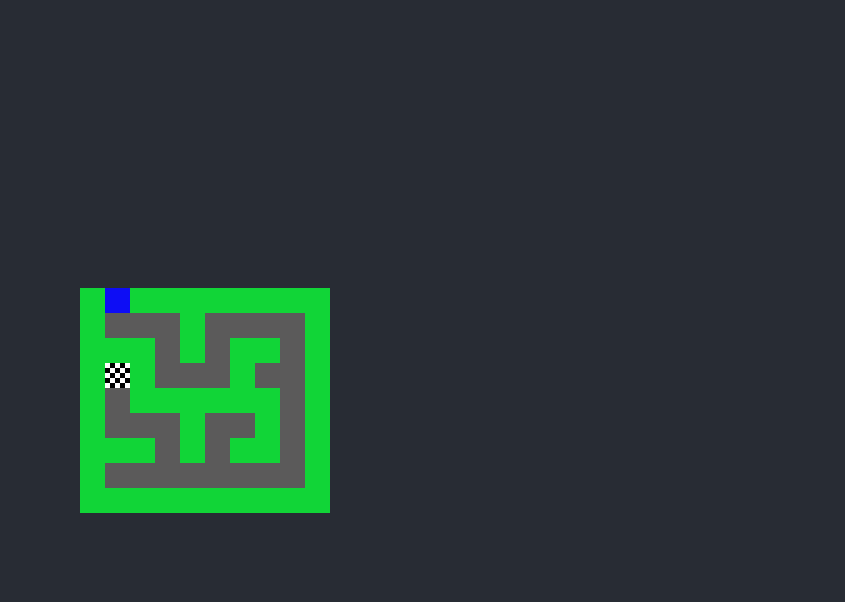
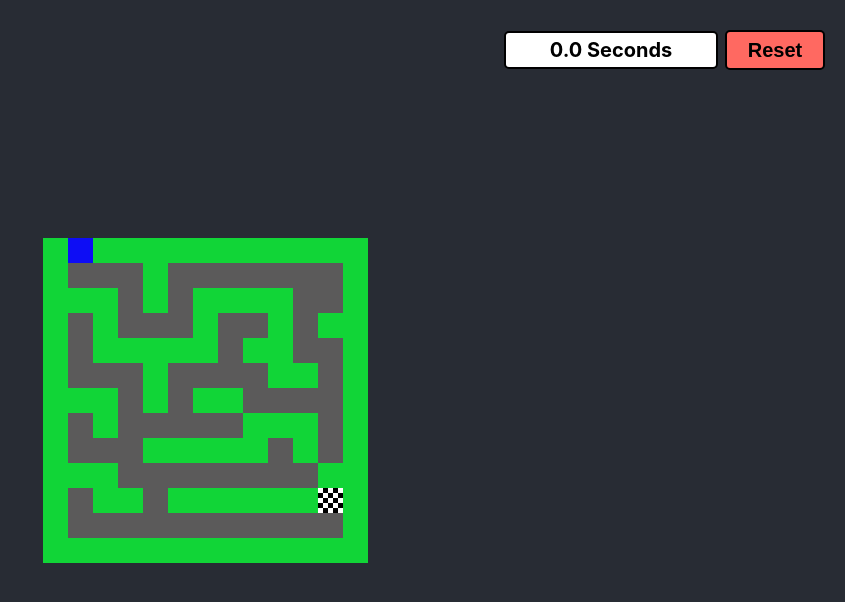
Before and after one commit to Skip-SBT/Algs, a React (Create React App) app: page / in a window 1280 px wide. Shown: the top 602 px of the page, without its empty margins (435-1280 px from the left). Built offline with nearby package versions, Linux system fonts and the light colour scheme.

Commit message:
Added timer and win and reset logic

```diff
--- a/src/PlayerController.tsx
+++ b/src/PlayerController.tsx
@@ -43,4 +43,12 @@ export class PlayerController {
 
         return this.position;
     }
+
+    public resetGame(initialPosition: Position): void {
+        this.position = initialPosition;
+    }
+
+    public hasWon(): boolean {
+        return this.map[this.position.row][this.position.col] === 'f';
+    }
 }
--- a/src/maze/Maze.css
+++ b/src/maze/Maze.css
@@ -35,11 +35,73 @@
     background-position: 0 0, 5px 5px;
 }
 
+.resetButton-fixed {
+    background-color: #FF6961;
+    width: 100px;
+    height: 40px;
+    font-size: 20px;
+    font-weight: bold;
+    align-content: center;
+    position: fixed;
+    top: 50px;
+    right: -30px;
+    padding: 5px;
+    border-radius: 5px;
+    border: 2px solid #000;
+    transform: translate(-50%, -50%);
+}
+
+.resetButton {
+    background-color: #FF6961;
+    width: 100px;
+    height: 50px;
+    font-size: 20px;
+    font-weight: bold;
+    align-content: center;
+    margin-bottom: 20px;
+}
+
+.timer{
+    font-size: 20px;
+    font-weight: bold;
+    padding: 5px;
+    background-color: #fff;
+    border: 2px solid #000;
+    border-radius: 5px;
+    text-align: center;
+    position: fixed;
+    top: 50px;
+    right: 20px;
+    transform: translate(-50%, -50%);
+    width: 200px;
+    color: black;
+}
+
+.mazeContainer {
+    display: flex;
+}
 
 .maze {
-    display: flex;
-    flex-wrap: wrap;
-    width: 500px;
-    height: 500px;
-    border: 1px solid black;
+    flex-grow: 1;
 }
+
+.winBox {
+    margin-left: 20px;
+}
+
+.winMessage {
+    font-size: 20px;
+    font-weight: bold;
+    padding: 20px;
+    background-color: #fff;
+    border: 2px solid #000;
+    border-radius: 5px;
+    text-align: center;
+    position: fixed;
+    top: 50%;
+    left: 50%;
+    transform: translate(-50%, -50%);
+    z-index: 1001;
+    width: 400px;
+    color: black;
+}
--- a/src/maze/MazeController.tsx
+++ b/src/maze/MazeController.tsx
@@ -1,11 +1,12 @@
 import * as React from 'react';
-import {useState, useEffect, useMemo} from 'react';
+import { useState, useEffect, useMemo } from 'react';
 import { Wall } from './Wall';
 import { Cell } from './Cell';
 import { Finish } from './Finish';
 import { Start } from './Start';
 import { Player } from './Player';
 import { PlayerController } from '../PlayerController';
+import './Maze.css';
 
 type Position = {
     row: number;
@@ -13,42 +14,95 @@ type Position = {
 };
 
 export function MazeController(): React.ReactElement {
-    let initialPosition: Position = useMemo(() => ({ row: 0, col: 1 }), []);
     let testMap: string[][] = useMemo(() => [
-        ['w', 's', 'w', 'w', 'w', 'w', 'w', 'w', 'w', 'w'],
-        ['w', '', '', '', 'w', '', '', '', '', 'w'],
-        ['w', 'w', 'w', '', 'w', '', 'w', 'w', '', 'w'],
-        ['w', 'f', 'w', '', '', '', 'w', '', '', 'w'],
-        ['w', '', 'w', 'w', 'w', 'w', 'w', 'w', '', 'w'],
-        ['w', '', '', '', 'w', '', '', 'w', '', 'w'],
-        ['w', 'w', 'w', '', 'w', '', 'w', 'w', '', 'w'],
-        ['w', '', '', '', '', '', '', '', '', 'w'],
-        ['w', 'w', 'w', 'w', 'w', 'w', 'w', 'w', 'w', 'w']
+        ['w', 's', 'w', 'w', 'w', 'w', 'w', 'w', 'w', 'w', 'w', 'w', 'w'],
+        ['w', '', '', '', 'w', '', '', '', '', '', '', '', 'w'],
+        ['w', 'w', 'w', '', 'w', '', 'w', 'w', 'w', 'w', '', '', 'w'],
+        ['w', '', 'w', '', '', '', 'w', '', '', 'w', '', 'w', 'w'],
+        ['w', '', 'w', 'w', 'w', 'w', 'w', '', 'w', 'w', '', '', 'w'],
+        ['w', '', '', '', 'w', '', '', '', '', 'w', 'w', '', 'w'],
+        ['w', 'w', 'w', '', 'w', '', 'w', 'w', '', '', '', '', 'w'],
+        ['w', '', 'w', '', '', '', '', '', 'w', 'w', 'w', '', 'w'],
+        ['w', '', '', '', 'w', 'w', 'w', 'w', 'w', '', 'w', '', 'w'],
+        ['w', 'w', 'w', '', '', '', '', '', '', '', '', 'w', 'w'],
+        ['w', '', 'w', 'w', '', 'w', 'w', 'w', 'w', 'w', 'w', 'f', 'w'],
+        ['w', '', '', '', '', '', '', '', '', '', '', '', 'w'],
+        ['w', 'w', 'w', 'w', 'w', 'w', 'w', 'w', 'w', 'w', 'w', 'w', 'w']
     ], []);
 
+    let initialPosition: Position = useMemo(() => (findStartPosition(testMap)), [testMap]);
     let [playerPosition, setPlayerPosition] = useState<Position>(initialPosition);
+    let playerController = useMemo(() => new PlayerController(testMap, initialPosition), [testMap, initialPosition]);
+    let [hasWon, setHasWon] = useState<boolean>(false);
 
+    // Timer state
+    const [timer, setTimer] = useState<number>(0);
+    const [isTimerRunning, setIsTimerRunning] = useState<boolean>(false);
 
     useEffect(() => {
-        let playerController = new PlayerController(testMap, initialPosition);
+        let interval: NodeJS.Timeout;
+
+        if (isTimerRunning) {
+            interval = setInterval(() => {
+                setTimer(prevTimer => prevTimer + 0.1);
+            }, 100);
+        }
+
+        return () => {
+            if (interval) {clearInterval(interval);}
+        };
+    }, [isTimerRunning]);
+
+    useEffect(() => {
         let handleKeyDown = (event: KeyboardEvent) => {
+            if (!isTimerRunning) {
+                setIsTimerRunning(true);
+            }
+
             let newPosition = playerController.handleKeyDown(event);
             setPlayerPosition(newPosition);
+
+            if (playerController.hasWon()) {
+                setHasWon(true);
+                setIsTimerRunning(false);
+            }
         };
 
         window.addEventListener('keydown', handleKeyDown);
         return () => {
             window.removeEventListener('keydown', handleKeyDown);
         };
-    }, [initialPosition, testMap]);
+    }, [isTimerRunning, playerController]);
+
+    const resetGameHandler = () => {
+        resetGame(setPlayerPosition, initialPosition, playerController, setHasWon);
+        setTimer(0);
+        setIsTimerRunning(false);
+    };
 
     return (
-        <div>
-            {constructMaze(testMap, playerPosition)}
-        </div>
+        <>
+            <div className='timer'>{timer.toFixed(1)} Seconds</div>
+            {!hasWon && (
+                <button className='resetButton-fixed' onClick={resetGameHandler}>Reset</button>
+            )}
+            <div className='mazeContainer'>
+                {constructMaze(testMap, playerPosition)}
+            </div>
+            {hasWon && (
+                <>
+                    <div className='winMessage'>
+                        <div>Congratulations! You have won!</div>
+                        <br />
+                        <div>Time needed for completion: {timer.toFixed(1)} Seconds</div>
+                        <br />
+                        <button className='resetButton' onClick={resetGameHandler}>Reset</button>
+                    </div>
+                </>
+            )}
+        </>
     );
 }
-
 function constructMaze(map: string[][], playerPosition: Position): React.ReactElement {
     const maze = map.map((row, rowIndex) => {
         return (
@@ -74,3 +128,20 @@ function constructMaze(map: string[][], playerPosition: Position): React.ReactEl
 
     return <div>{maze}</div>;
 }
+
+function resetGame(setPlayerPosition: (arg0: Position) => void, initialPosition: Position, playerController: PlayerController, setHasWon: (state: boolean) => void): void {
+    setPlayerPosition(initialPosition);
+    playerController.resetGame(initialPosition);
+    setHasWon(false);
+}
+
+function findStartPosition(map: string[][]): Position {
+    for (let row = 0; row < map.length; row++) {
+        for (let col = 0; col < map[row].length; col++) {
+            if (map[row][col] === 's') {
+                return { row, col };
+            }
+        }
+    }
+    throw new Error('No start position found');
+}
```
